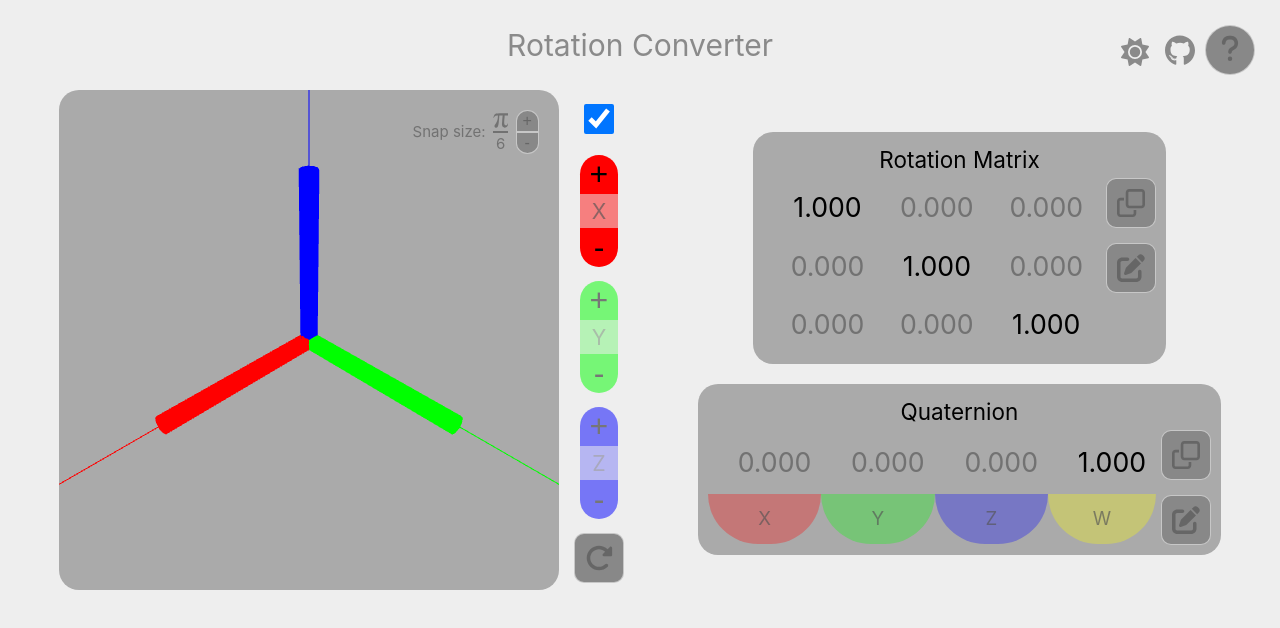
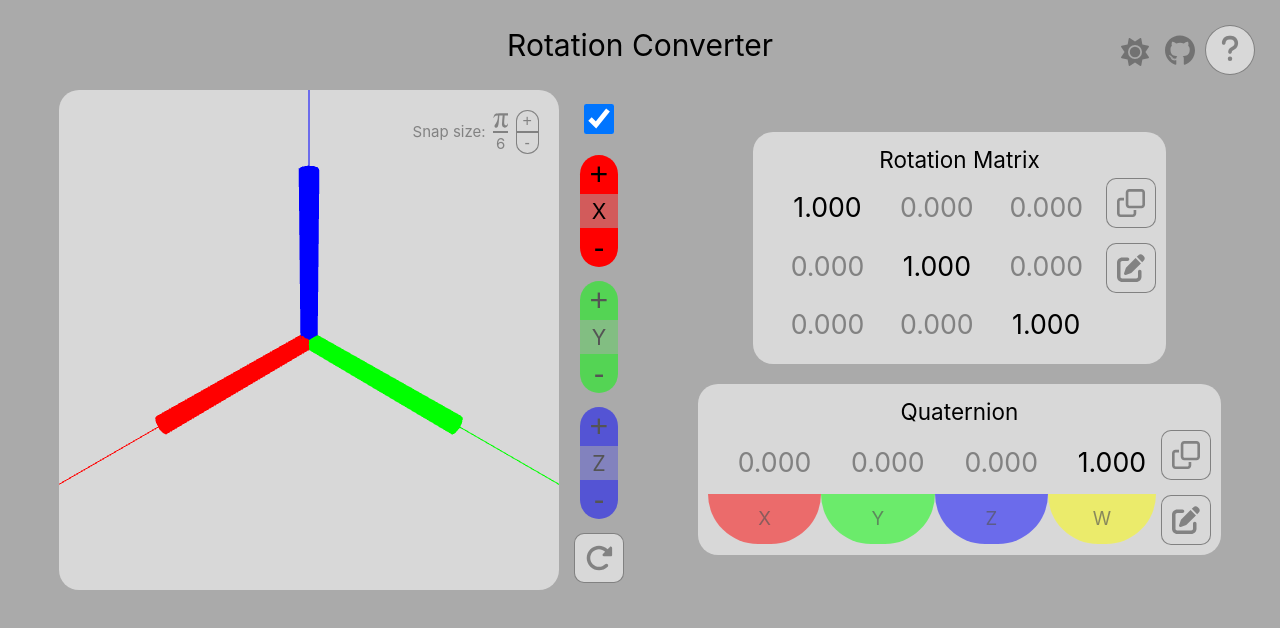
Before and after one commit to Divelix/rotation_converter, a Vue app: page / in a window 1280 px wide. Shown: the top 628 px of the page. Built offline with nearby package versions, Linux system fonts and the light colour scheme.

Commit message:
feat: Tuned light theme colors

```diff
--- a/src/assets/base.css
+++ b/src/assets/base.css
@@ -1,6 +1,7 @@
 :root {
   --c-light-0: #ffffff;
   --c-light-1: #eeeeee;
+  --c-light-11: #d8d8d8;
   --c-light-2: #aaaaaa;
   --c-light-3: #888888;
   --c-light-4: #777777;
@@ -24,7 +25,7 @@
   --c-y-t: #00ff0077;
   --c-z-t: #0000ff77;
 
-  --quat-bg-alpha: 0.3;
+  --quat-bg-alpha: 0.5;
   --c-bg-quat-x: rgba(255, 0, 0, var(--quat-bg-alpha));
   --c-bg-quat-y: rgba(0, 255, 0, var(--quat-bg-alpha));
   --c-bg-quat-z: rgba(0, 0, 255, var(--quat-bg-alpha));
@@ -37,29 +38,31 @@
 :root {
   --c-text-main: var(--c-dark-t);
   --c-text-accent: var(--c-dark-0);
+  --c-text-help: var(--c-dark-2);
 
-  --c-bg-main: var(--c-light-1);
-  --c-bg-accent: var(--c-light-2);
+  --c-bg-main: var(--c-light-2);
+  --c-bg-accent: var(--c-light-11);
   --c-bg-canvas: var(--c-light-2);
 
   --c-selection: var(--c-light-1);
   --c-bg-tooltip: var(--c-light-0);
   --c-text-tooltip: var(--c-dark-0);
 
-  --c-btn-border: var(--c-light-t);
-  --c-btn-bg: var(--c-light-3);
-  --c-btn-bg-hover: var(--c-light-4);
-  --c-btn-bg-active: var(--c-light-5);
+  --c-btn-border: var(--c-text-main);
+  --c-btn-bg: var(--c-light-11);
+  --c-btn-bg-hover: var(--c-light-2);
+  --c-btn-bg-active: var(--c-light-3);
   --c-table-bg: var(--c-light-3);
   --c-table-header: var(--c-light-4);
   --c-table-border: var(--c-light-t);
-  --c-svg: var(--c-dark-t);
+  --c-svg: var(--c-text-main);
   --c-svg-hover: var(--c-dark-0);
 }
 
 .dark {
   --c-text-main: var(--c-light-t);
   --c-text-accent: var(--c-light-0);
+  --c-text-help: var(--c-light-t);
 
   --c-bg-main: var(--c-dark-1);
   --c-bg-accent: var(--c-dark-2);
--- a/src/assets/main.css
+++ b/src/assets/main.css
@@ -8,10 +8,12 @@
 }
 
 h1 {
+  color: var(--c-text-accent);
   user-select: none;
 }
 
 h2 {
+  color: var(--c-text-accent);
   user-select: none;
 }
 
--- a/src/components/CoordControl.vue
+++ b/src/components/CoordControl.vue
@@ -82,6 +82,10 @@ button {
     border-radius: 0% 0% 50% 50%;
 }
 
+.label span {
+    color: var(--c-text-accent);
+}
+
 .x .label {
     background-color: var(--c-x-t);
 }
--- a/src/components/Help.vue
+++ b/src/components/Help.vue
@@ -119,6 +119,7 @@ button:active {
 table {
     border-collapse: collapse;
     line-height: 1;
+    color: var(--c-text-help)
 }
 
 .header-row {
--- a/src/components/Vis3D.vue
+++ b/src/components/Vis3D.vue
@@ -15,7 +15,7 @@ const CYL_RADIUS = 0.05
 const CYL_LENGTH = 1
 const CYL_RESOLUTION = 10
 const DARK_COLOR = 0x222222
-const LIGHT_COLOR = 0xaaaaaa
+const LIGHT_COLOR = 0xd8d8d8
 
 // Reactive stuff
 const isEdit: ShallowRef<Boolean> = inject("isEdit")!
--- a/src/components/VisQuat.vue
+++ b/src/components/VisQuat.vue
@@ -220,7 +220,7 @@ textarea {
     border-color: var(--c-btn-border);
     border-radius: 10px;
     color: var(--c-text-accent);
-    width: 200px;
+    width: 400px;
     height: 120px;
     padding: 10px;
     margin: 10px;
```
